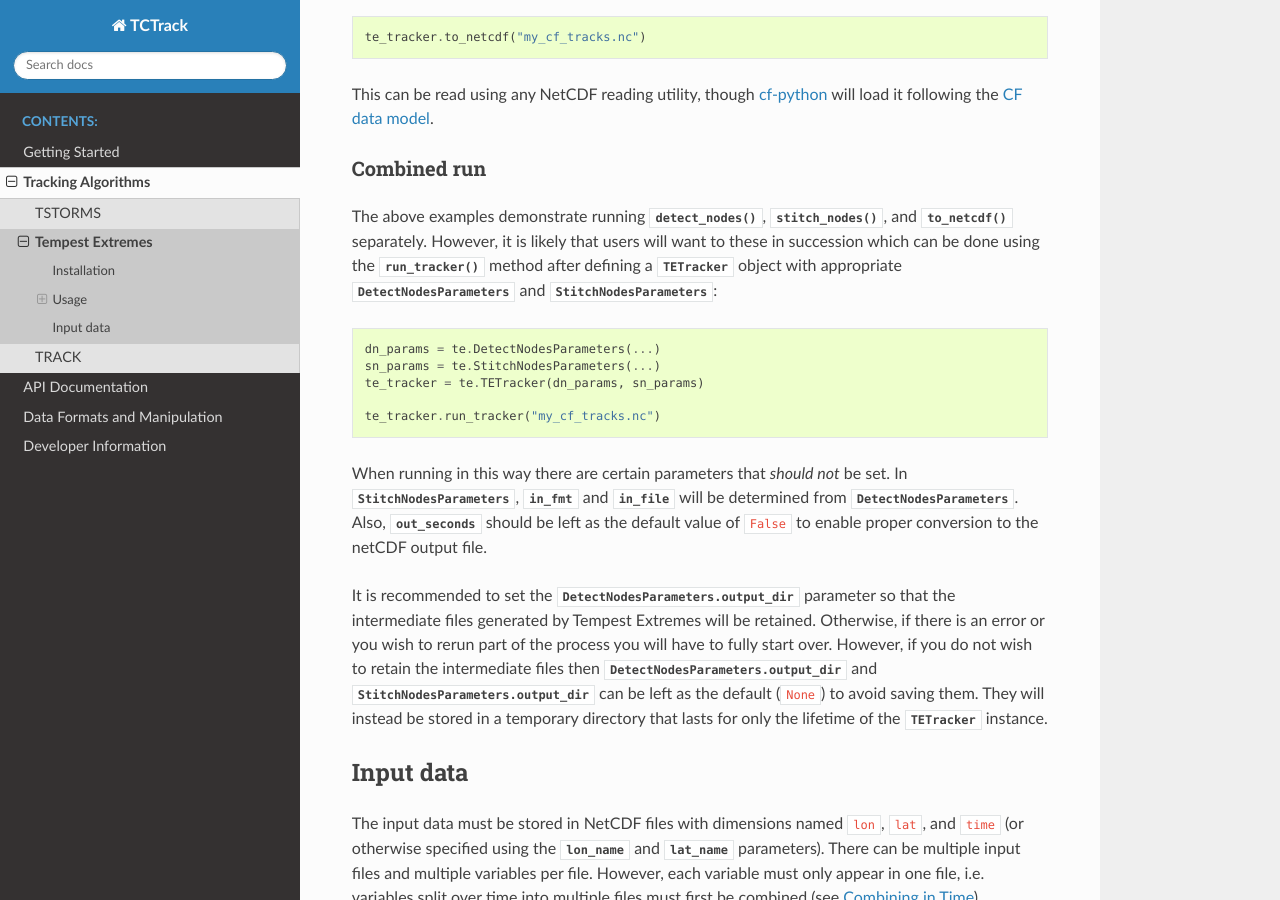
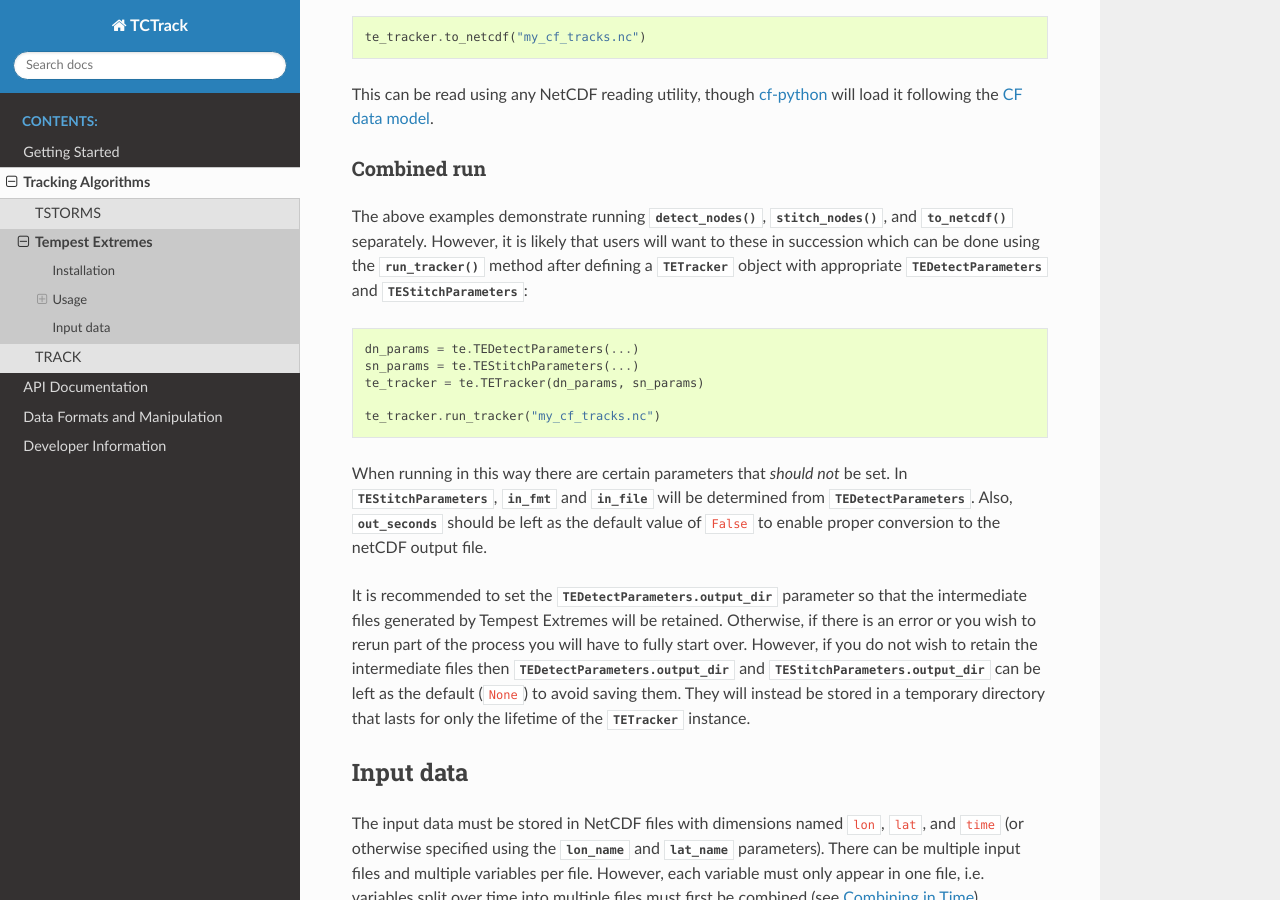
Before and after one commit to Cambridge-ICCS/TCTrack, a Sphinx documentation site: the page built from docs/tracking-algorithms/tempest_extremes.rst, in a window 1280 px wide and 900 px high, scrolled down 3051 px. Built offline with Sphinx 7.4.7 and the Read the Docs theme 3.1.0, drawn with Linux system fonts in a browser that asks for light colours; some of the changed text lies outside the part shown.

Commit message:
Rename Detect/StitchNodesParameters

```diff
--- a/docs/api/tempest_extremes_api.rst
+++ b/docs/api/tempest_extremes_api.rst
@@ -16,13 +16,13 @@ For an overview of the functionalities, installation, and usage see the
    :show-inheritance:
    :inherited-members:
 
-.. autoclass:: DetectNodesParameters
+.. autoclass:: TEDetectParameters
    :members:
    :undoc-members:
    :show-inheritance:
    :inherited-members:
 
-.. autoclass:: StitchNodesParameters
+.. autoclass:: TEStitchParameters
    :members:
    :undoc-members:
    :show-inheritance:
--- a/docs/tracking-algorithms/tempest_extremes.rst
+++ b/docs/tracking-algorithms/tempest_extremes.rst
@@ -68,8 +68,8 @@ Usage of Tempest Extremes in TCTrack is done through the ``tempest_extremes`` mo
 
 This provides the :class:`TETracker` class that stores algorithm parameters and provides
 access to the methods. The detection and stitching algorithm can be configured through
-the various parameters in the :class:`DetectNodesParameters` and
-:class:`StitchNodesParameters` dataclasses.
+the various parameters in the :class:`TEDetectParameters` and
+:class:`TEStitchParameters` dataclasses.
 
 Detection
 ^^^^^^^^^
@@ -107,7 +107,7 @@ may be used with :meth:`~TETracker.stitch_nodes`:
         te.TEOutputCommand(var="sfcWind", operator="max", dist=2.0),
     ]
 
-    dn_params = te.DetectNodesParameters(
+    dn_params = te.TEDetectParameters(
         in_data=input_files,
         search_by_min="psl",
         time_filter="6hr",
@@ -141,7 +141,7 @@ in the documentation for :meth:`~TETracker.stitch_nodes`.
         te.TEThreshold(var="sfcWind", op=">=", value=10, count=10),
     ]
 
-    sn_params = te.StitchNodesParameters(
+    sn_params = te.TEStitchParameters(
         caltype="360_day",
         max_sep=8.0,
         min_time="54h",
@@ -177,28 +177,28 @@ The above examples demonstrate running :meth:`~TETracker.detect_nodes`,
 :meth:`~TETracker.stitch_nodes`, and :meth:`~TETracker.to_netcdf` separately. However,
 it is likely that users will want to these in succession which can be done using the
 :meth:`~TETracker.run_tracker` method after defining a :class:`TETracker` object with
-appropriate :class:`DetectNodesParameters` and :class:`StitchNodesParameters`:
+appropriate :class:`TEDetectParameters` and :class:`TEStitchParameters`:
 
 .. code-block:: python
 
-    dn_params = te.DetectNodesParameters(...)
-    sn_params = te.StitchNodesParameters(...)
+    dn_params = te.TEDetectParameters(...)
+    sn_params = te.TEStitchParameters(...)
     te_tracker = te.TETracker(dn_params, sn_params)
 
     te_tracker.run_tracker("my_cf_tracks.nc")
 
 When running in this way there are certain parameters that *should not* be set. In
-:class:`StitchNodesParameters`, :attr:`~StitchNodesParameters.in_fmt` and
-:attr:`~StitchNodesParameters.in_file` will be determined from
-:class:`DetectNodesParameters`. Also, :attr:`~StitchNodesParameters.out_seconds` should
+:class:`TEStitchParameters`, :attr:`~TEStitchParameters.in_fmt` and
+:attr:`~TEStitchParameters.in_file` will be determined from
+:class:`TEDetectParameters`. Also, :attr:`~TEStitchParameters.out_seconds` should
 be left as the default value of ``False`` to enable proper conversion to the netCDF
 output file.
 
-It is recommended to set the :attr:`DetectNodesParameters.output_dir` parameter so that
+It is recommended to set the :attr:`TEDetectParameters.output_dir` parameter so that
 the intermediate files generated by Tempest Extremes will be retained. Otherwise, if
 there is an error or you wish to rerun part of the process you will have to fully start
 over. However, if you do not wish to retain the intermediate files then
-:attr:`DetectNodesParameters.output_dir` and :attr:`StitchNodesParameters.output_dir`
+:attr:`TEDetectParameters.output_dir` and :attr:`TEStitchParameters.output_dir`
 can be left as the default (``None``) to avoid saving them. They will instead be stored
 in a temporary directory that lasts for only the lifetime of the :class:`TETracker`
 instance.
@@ -207,8 +207,8 @@ Input data
 ----------
 
 The input data must be stored in NetCDF files with dimensions named ``lon``, ``lat``,
-and ``time`` (or otherwise specified using the :attr:`~DetectNodesParameters.lon_name`
-and :attr:`~DetectNodesParameters.lat_name` parameters). There can be multiple input
+and ``time`` (or otherwise specified using the :attr:`~TEDetectParameters.lon_name`
+and :attr:`~TEDetectParameters.lat_name` parameters). There can be multiple input
 files and multiple variables per file. However, each variable must only appear in one
 file, i.e. variables split over time into multiple files must first be combined (see
 :ref:`combine_time`).
```
Also changed, not shown: 4 other files.
